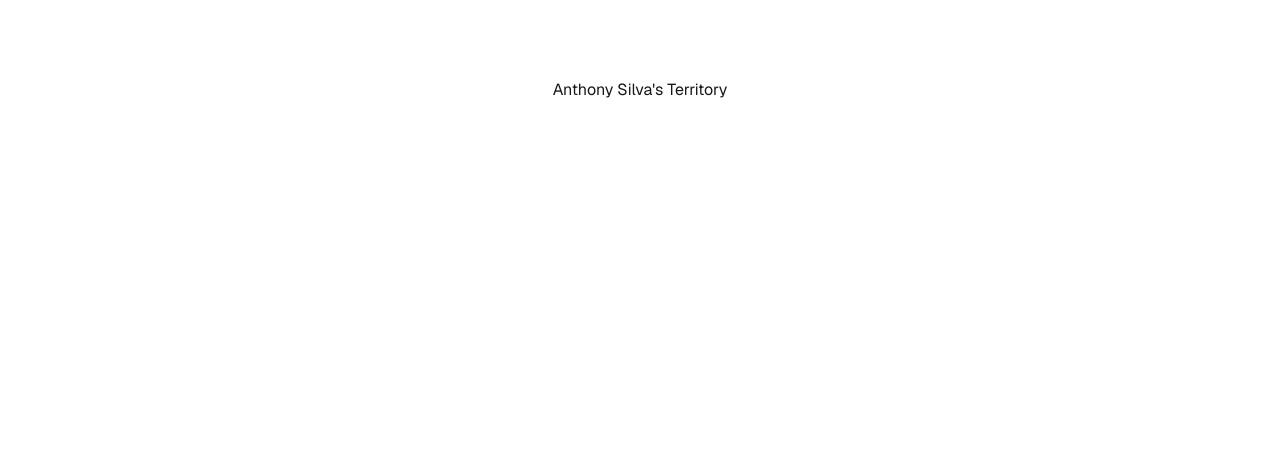
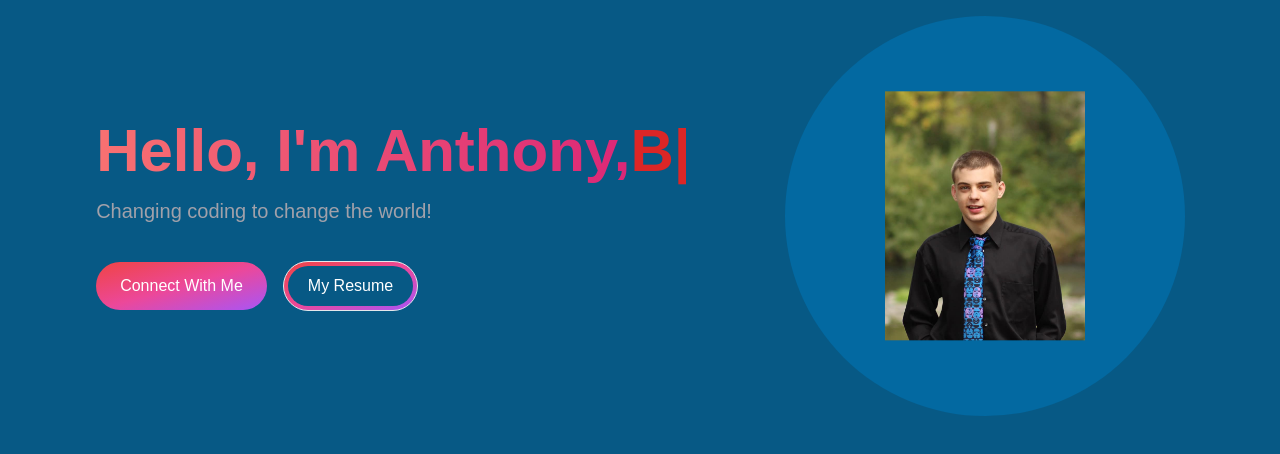
Before and after one commit to wreckinaj/portfolio-2025, a Next.js app: page / in a window 1280 px wide. Shown: the top 454 px of the page. Built offline with nearby package versions, Linux system fonts and the light colour scheme.

Commit message:
Added header section

```diff
--- /dev/null
+++ b/src/app/components/HeaderSection.js
@@ -0,0 +1,74 @@
+'use client';
+
+import React from 'react';
+import Image from 'next/image';
+import { TypeAnimation } from 'react-type-animation';
+
+const HeaderSection = () => {
+    return(
+        <section>
+            <div className='grid grid-cols-1 sm:grid-cols-12'>
+                <div className='col-span-7 place-self-center text-center sm:text-left'>
+                    <h1 className='text-red-600 mb-4 sm:text-5xl text-4xl lg:text-6xl font-bold'>
+                        <span className='text-transparent bg-clip-text bg-gradient-to-r from-red-400 to-pink-600'>
+                            Hello, I'm Anthony,
+                        </span>
+                        <TypeAnimation
+                            sequence={[
+                                // Same substring at the start will only be typed out once, initially
+                                'Software Engineer.',
+                                1000,
+                                'Backend Developer.',
+                                1000, // wait 1s before replacing "Mice" with "Hamsters"
+                                'AI Fanatic.',
+                                1000,
+                                'Swimmer.',
+                                1000,
+                                'Geography Lover.',
+                                1000,
+                                'Leader.',
+                                1000,
+                                'Problem Solver.',
+                                1000,
+                                'a person on the spectrum.',
+                                1000,
+                                'willing to make a difference.',
+                                1000
+                            ]}
+                            wrapper="span"
+                            speed={50}
+                            style={{ fontSize: '1em', display: 'inline-block' }}
+                            repeat={Infinity}
+                        />
+                    </h1>
+                    <p className='text-zinc-400 text-base sm:text-lg mb-6 lg:text-xl'>
+                        Changing coding to change the world!
+                    </p>
+                    <div>
+                        <button className='px-6 py-3 w-full sm:w-fit rounded-full mr-4 bg-gradient-to-br from-red-500 via-pink-500 to-purple-500 hover:bg-slate-200 text-white'>
+                            Connect With Me
+                        </button>
+                        <button className='px-1 py-1 w-full sm:w-fit rounded-full bg-gradient-to-br from-red-500 via-pink-500 to-purple-500 hover:bg-slate-800 text-white border mt-3'>
+                            <span className='block bg-sky-800 hover:bg-slate-800 rounded-full px-5 py-2'>
+                                My Resume
+                            </span>
+                        </button>
+                    </div>
+                </div>
+                <div className='col-span-5 place-self-center mt-4 lg:mt-0'>
+                    <div className='rounded-full bg-sky-700 w-[350px] h-[350px] lg:w-[400px] lg:h-[400px] relative'>
+                        <Image
+                            className='absolute transform -translate-x-1/2 -translate-y-1/2 top-1/2 left-1/2'
+                            src="/anthony.jpg"
+                            alt="Anthony's image"
+                            width={200}
+                            height={200}
+                        />
+                    </div>
+                </div>
+            </div>
+        </section>
+    );
+};
+
+export default HeaderSection;
--- a/src/app/page.js
+++ b/src/app/page.js
@@ -1,9 +1,12 @@
 import Image from "next/image";
+import HeaderSection from "./components/HeaderSection"
 
 export default function Home() {
   return (
-    <div className="grid grid-rows-[20px_1fr_20px] items-center justify-items-center min-h-screen p-8 pb-20 gap-16 sm:p-20 font-[family-name:var(--font-geist-sans)]">
-      <h1>Anthony Silva's Territory</h1>
-    </div>
+    <main className="flex min-h-screen flex-col bg-sky-800">
+      <div className='container mx-auto px-12 py-4'>
+        <HeaderSection/>
+      </div>
+    </main>
   );
 }
```
Also changed, not shown: package.json (+7 -4 lines), tsconfig.json (added, +35 -0 lines), public/anthony.jpg (added), 1 other file (tests, documents, lock files or other folders).
